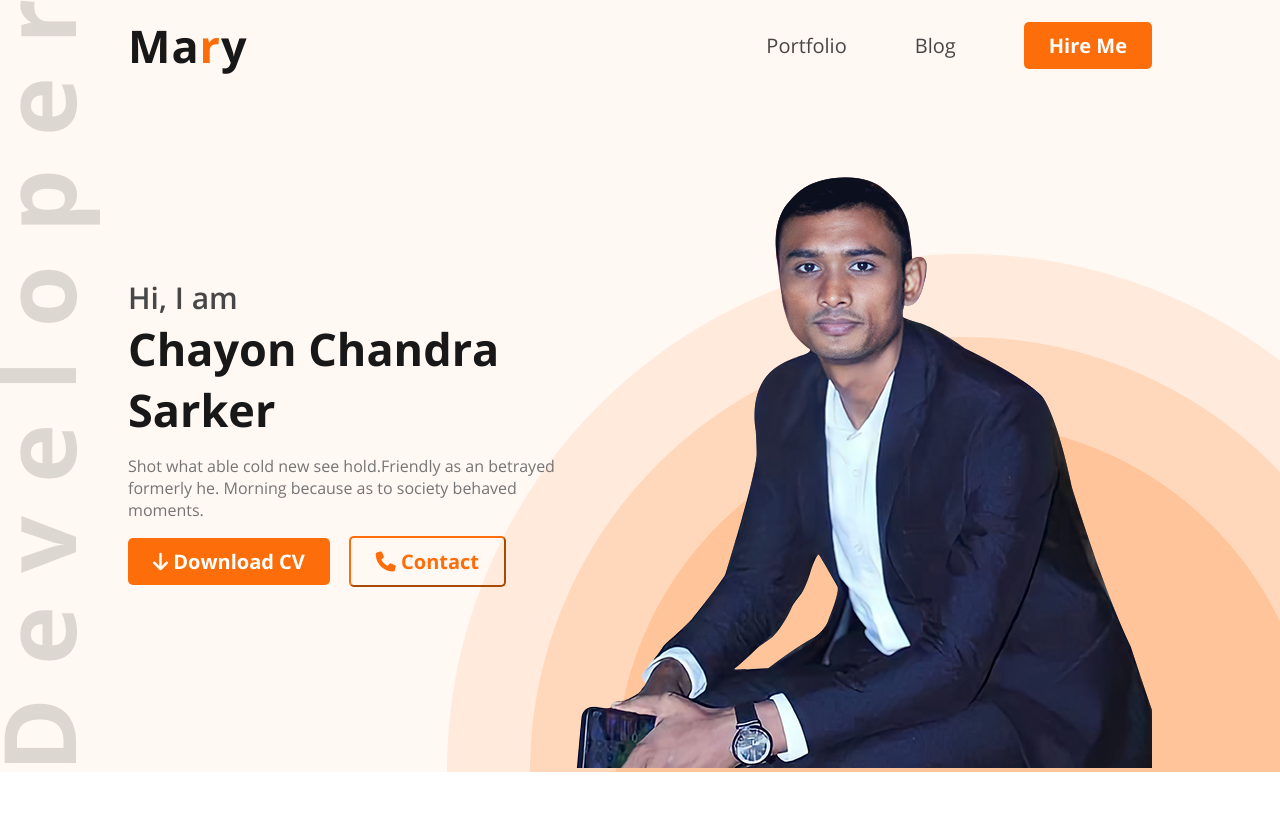
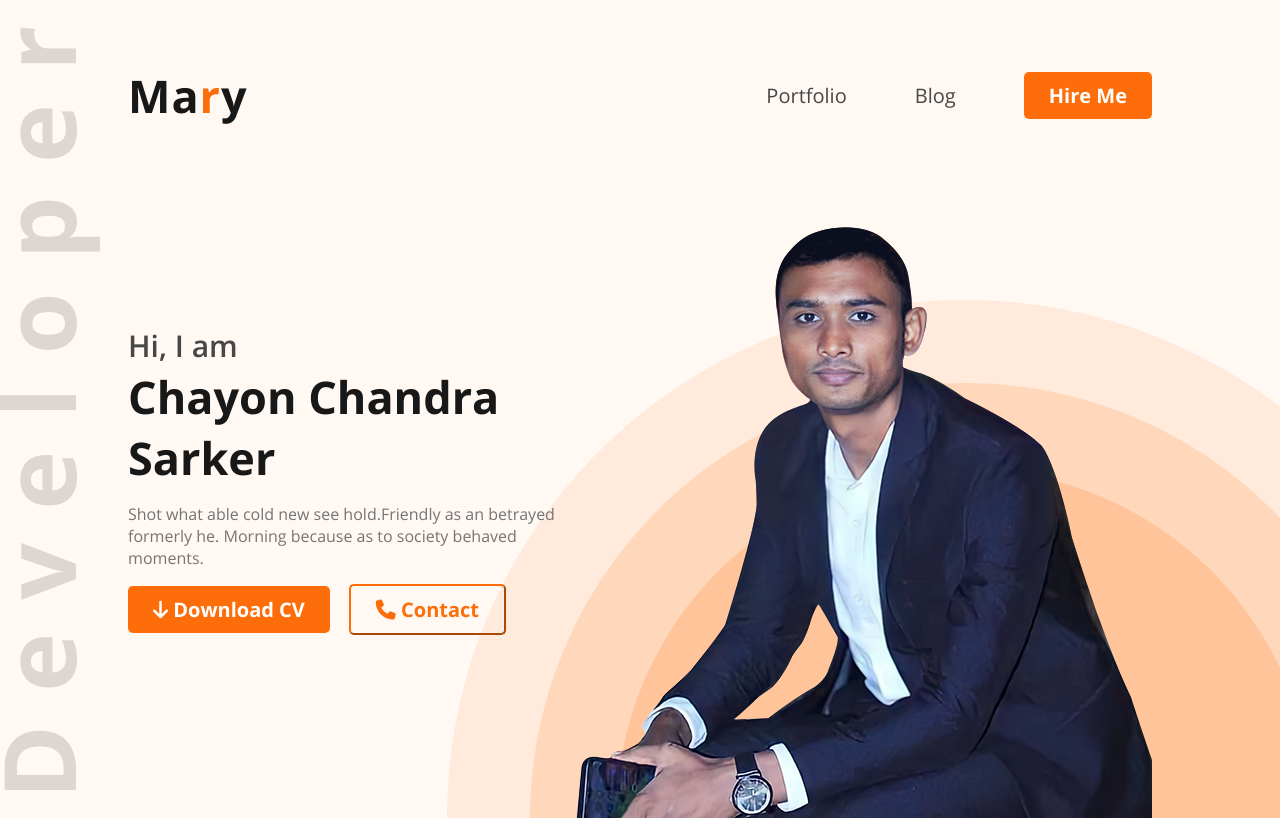
Before and after one commit to Chayon-Chandra/portfolio, a plain HTML site: page index.html in a window 1280 px wide. Shown: the top 820 px of the page. Drawn offline with Linux system fonts and the light colour scheme.

Commit message:
my portfolio website

```diff
--- a/css/style.css
+++ b/css/style.css
@@ -90,11 +90,11 @@ p{
 }
 /* header section start */
 header{
+    padding-top: 50px;
     margin-bottom: 80px;
     background-image: url(../images/developer.png), url(../images/header_bg.png);
-
     background-repeat: no-repeat;
-    background-position: top left, bottom right;
+    background-position: left, bottom right;
     background-color: #FFF8F3;
 }
 nav{
@@ -149,7 +149,9 @@ nav ul li a{
 .banner-text p{
     margin: 15px 0;
 }
-
+.banner-img{
+    height: 677px;
+}
 /* header section end */
 /* about section start */
 .about-blog{
@@ -311,6 +313,7 @@ footer{
     height: 40px;
     border-style: none;
     border-radius: 10px;
+    outline: none;
 }
 .email input{
     margin-top: 20px;
@@ -319,6 +322,7 @@ footer{
     height: 40px;
     border-style: none;
     border-radius: 10px;
+    outline: none;
 }
 .text-box textarea{
     margin-top: 20px;
@@ -326,6 +330,7 @@ footer{
     width: 77%;
     border-style: none;
     border-radius: 10px;
+    outline: none;
 }
 .button{
     margin-top: 20px;
```
